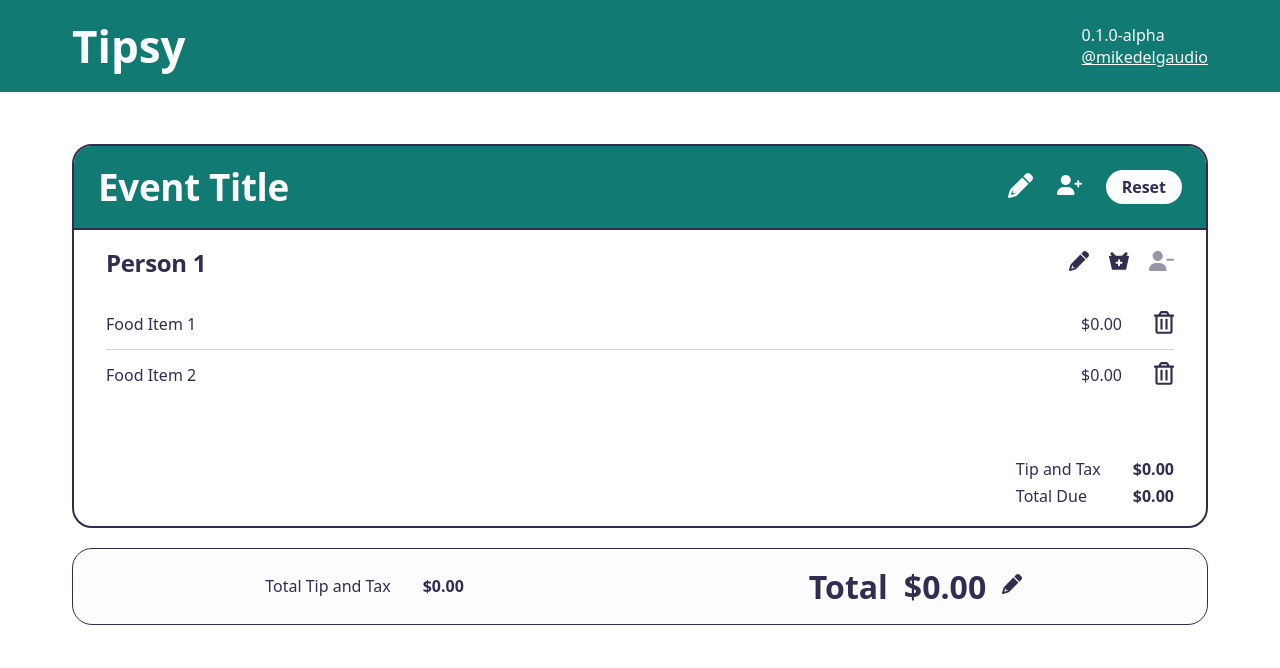
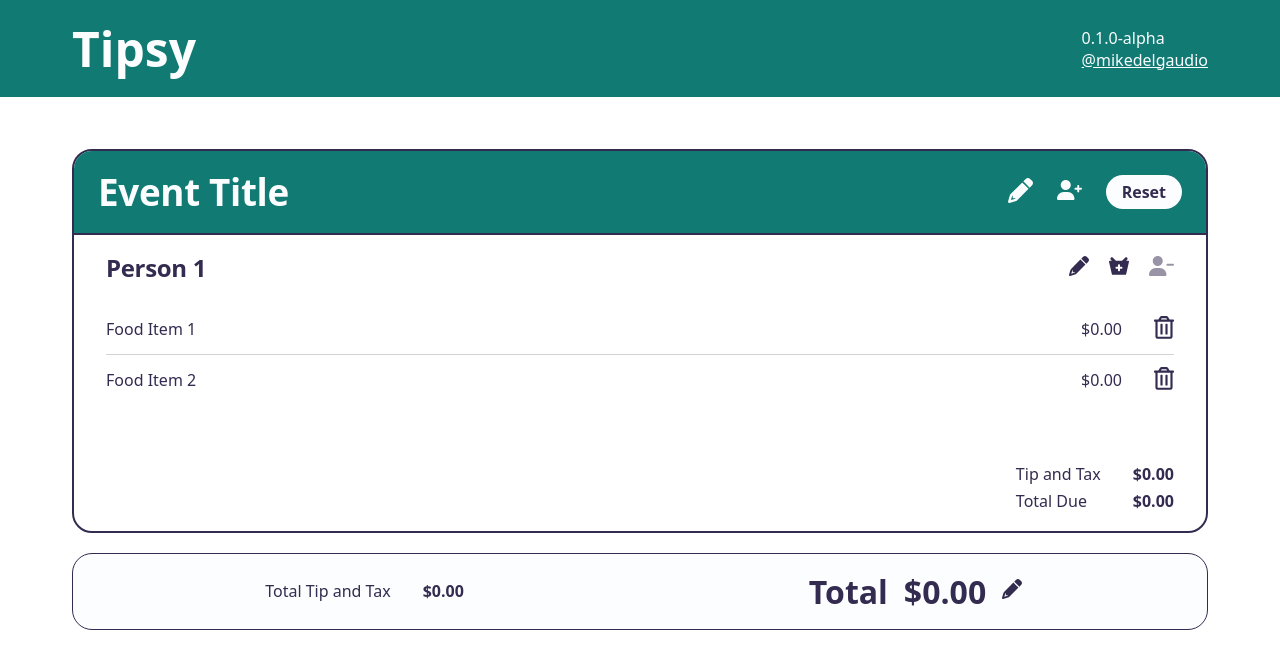
Before and after one commit to mikedelgaudio/tipsy, a React (Vite) app in the folder frontend/: page / in a window 1280 px wide. Shown: the top 668 px of the page. Built offline with nearby package versions, Linux system fonts and the light colour scheme.

Commit message:
update fluid typo on navbar

```diff
--- a/frontend/src/components/Navbar/Navbar.css
+++ b/frontend/src/components/Navbar/Navbar.css
@@ -18,5 +18,5 @@ nav {
 }
 
 .nav-wrapper h1 {
-  font-size: 2.75rem;
+  font-size: clamp(2em, 2.5em + 1vw, 3em);
 }
```
